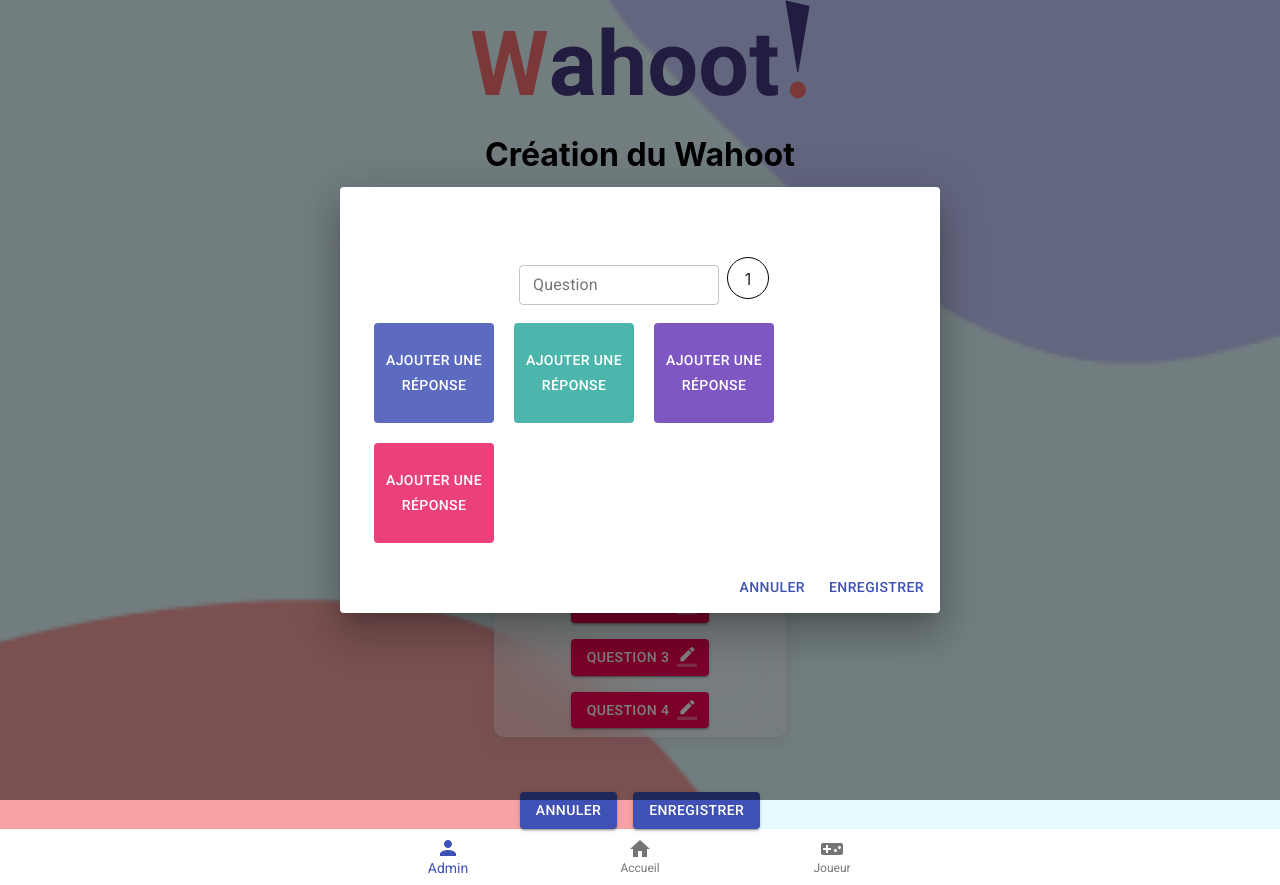
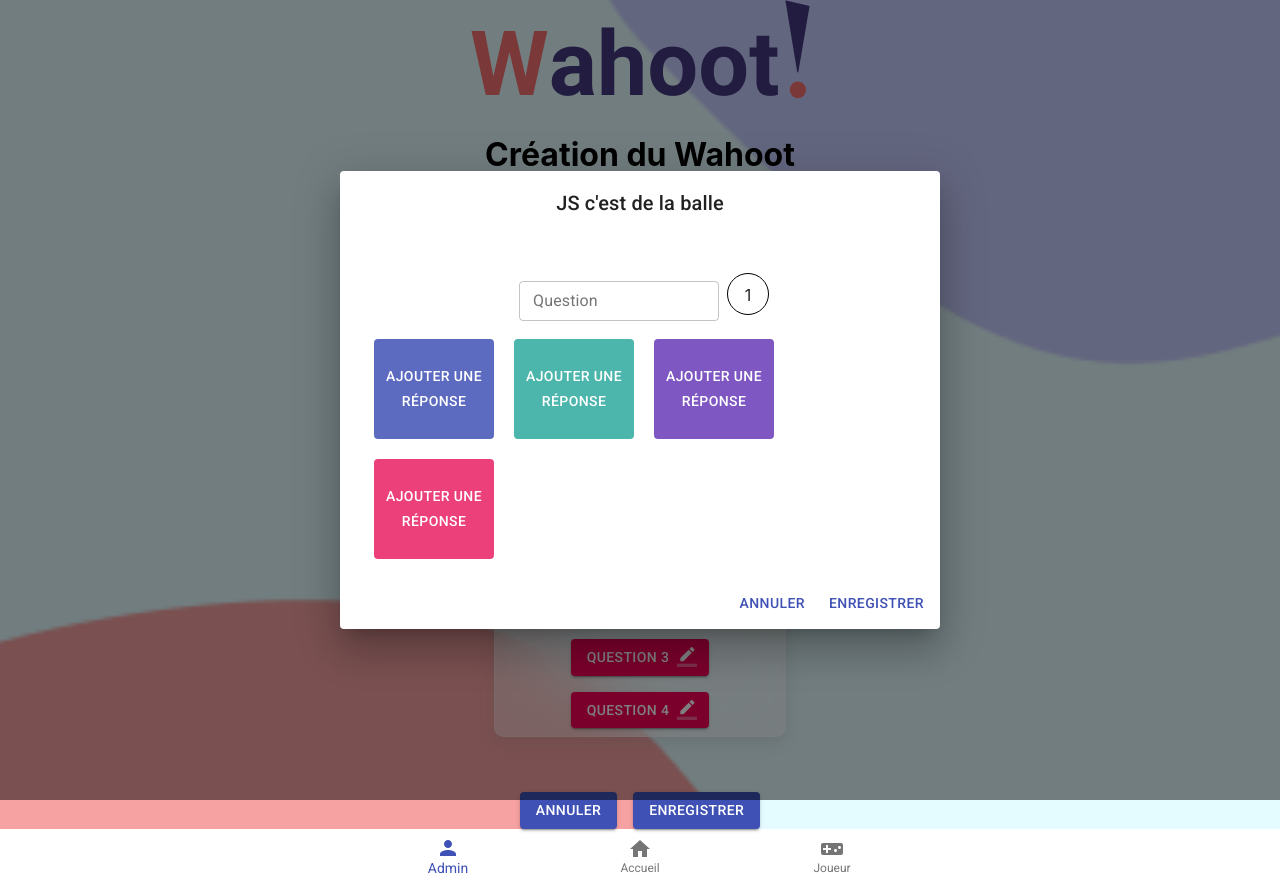
Before and after one commit to WildCodeSchool/bdx-wahoot, a React (Create React App) app in the folder wahoot/: page /wahoot-creation in a window 1280 px wide. Both pictures are taken after a click on the button "CRÉER UNE QUESTION". Built offline with nearby package versions, Linux system fonts and the light colour scheme.

Commit message:
titre question

```diff
--- a/wahoot/src/View/CreationWahoot/Components/ButtonQuestionCreation.jsx
+++ b/wahoot/src/View/CreationWahoot/Components/ButtonQuestionCreation.jsx
@@ -17,70 +17,7 @@ const useStyles = makeStyles((theme) => ({
   },
 }));
 
-const wahoots = {
-  _id: "123456",
-  titleWahoot: "Le JS c'est de la balle",
-  status: "Terminé",
-  endDate: "20/04/2021",
-  questions: [
-    {
-      _id: "ABC",
-      numberQuestion: "Q1",
-      questionText: "Lequel de ces langages existe ?",
-      answersList: [
-        {
-          _id: "12345678",
-          text: "JS",
-          isGoodAnswer: true,
-        },
-        {
-          _id: "8784",
-          text: "Var",
-          isGoodAnswer: false,
-        },
-        {
-          _id: "12345678",
-          text: "Toto",
-          isGoodAnswer: false,
-        },
-        {
-          _id: "8784",
-          text: "Tata",
-          isGoodAnswer: false,
-        },
-      ],
-    },
-    {
-      _id: "47256247",
-      numberQuestion: "Q2",
-      questionText: "Quels sont les props ?",
-      answersList: [
-        {
-          _id: "98759286",
-          text: "réponse 1",
-          isGoodAnswer: true,
-        },
-        {
-          _id: "454",
-          text: "Réponse 2",
-          isGoodAnswer: false,
-        },
-        {
-          _id: "98759286",
-          text: "réponse 3",
-          isGoodAnswer: false,
-        },
-        {
-          _id: "454",
-          text: "Réponse 4",
-          isGoodAnswer: false,
-        },
-      ],
-    },
-  ],
-};
-
-const ButtonQuestionCreation = ({ open, onClose, question }) => {
+const ButtonQuestionCreation = ({ open, onClose, question, titleQuestion }) => {
   let initialQuestion = {
     questionText: "",
     answersList: [
@@ -118,8 +55,6 @@ const ButtonQuestionCreation = ({ open, onClose, question }) => {
     setForm({ ...form, answersList: newAnswers });
   };
 
-  const [title, setTitle] = React.useState(wahoots);
-
   return (
     <div>
       <Dialog
@@ -129,7 +64,7 @@ const ButtonQuestionCreation = ({ open, onClose, question }) => {
         aria-labelledby="responsive-dialog-title"
       >
         <DialogTitle className={classes.title} id="responsive-dialog-title">
-          {title.title}
+          {titleQuestion}
         </DialogTitle>
         <DialogContent>
           <CreationQuestion
--- a/wahoot/src/View/CreationWahoot/CreationWahoot.jsx
+++ b/wahoot/src/View/CreationWahoot/CreationWahoot.jsx
@@ -8,8 +8,6 @@ import ButtonSave from "./Components/ButtonSave";
 import QuestionsW from "./Components/QuestionsW";
 import { makeStyles } from "@material-ui/core/styles";
 import { Button } from "@material-ui/core";
-
-
 
 const useStyles = makeStyles((theme) => ({
   container: {
@@ -27,7 +25,7 @@ const useStyles = makeStyles((theme) => ({
 
 const wahoots = {
   _id: "123456",
-  title: "Le JS c'est de la balle",
+  title: "JS c'est de la balle",
   status: "Terminé",
   endDate: "2022-05-13T22:30",
 };
@@ -90,9 +88,7 @@ const questions = [
 ];
 
 const CreationWahoot = () => {
-  const [form, setForm] = React.useState([]);
-  const [title, setTitle] = React.useState("");
-  const [endDate, setEndDate] = React.useState("");
+  const [form, setForm] = React.useState(wahoots);
 
   const [open, setOpen] = React.useState(false);
 
@@ -111,17 +107,6 @@ const CreationWahoot = () => {
   const handleClose = () => {
     setOpen(false);
   };
-
-  // const getWahoot = () => {
-  //   axios
-  //     .get("https://wahoot-api.herokuapp.com/wahoot")
-  //     .then((response) => response.data)
-  //     .then((data) => {
-  //       console.log(data);
-  //       setForm(data[0]);
-  //     })
-
-  // }
 
   const classes = useStyles();
 
@@ -151,7 +136,11 @@ const CreationWahoot = () => {
         <ButtonCancel />
         <ButtonSave />
       </div>
-      <ButtonQuestionCreation open={open} onClose={handleClose} />
+      <ButtonQuestionCreation
+        open={open}
+        onClose={handleClose}
+        titleQuestion={form.title}
+      />
       {/*<ModalQuestions/>*/}
     </div>
   );
--- a/wahoot/src/View/Home/Home.jsx
+++ b/wahoot/src/View/Home/Home.jsx
@@ -25,7 +25,7 @@ const useStyles = makeStyles((theme) => ({
 
 function Home() {
   const classes = useStyles();
-  const [form, setForm] = React.useState([]);
+  const [form, setForm] = React.useState("[]");
   const [title, setTitle] = React.useState("");
   const [endDate, setEndDate] = React.useState("");
 
@@ -37,14 +37,12 @@ function Home() {
         console.log(data);
         setForm(data[0]);
       });
-
   };
-
 
   return (
     <div className={classes.block}>
       <Link to="/admin">
-        <ButtonAdmin {...form} onClick={getWahoot}/>
+        <ButtonAdmin {...form} onClick={getWahoot} />
       </Link>
       <Link to="/home-player">
         <ButtonJoueur />
--- a/wahoot/src/View/StartGame/Components/QuestionsPlayer.jsx
+++ b/wahoot/src/View/StartGame/Components/QuestionsPlayer.jsx
@@ -1,12 +1,11 @@
+import { Card, CardContent, Typography } from "@material-ui/core";
+import React from "react";
 
-import { Card, CardContent, Typography } from '@material-ui/core';
-import React from 'react';
-import TitlePlayer from './TitlePlayer';
-
-const questionReps = [{
-    id:"123",
-    question : "Quel est le langage web ? ",
-}
+const questionReps = [
+  {
+    id: "123",
+    question: "Quel est le langage web ? ",
+  },
 ];
 
 const QuestionsPlayer = () => {
@@ -21,13 +20,10 @@ const QuestionsPlayer = () => {
               </CardContent>
             </Card>
           </div>
-                )
+        );
       })}
     </div>
-    )
+  );
 };
 
-
-
-
 export default QuestionsPlayer;
--- a/wahoot/src/View/StartGame/Components/TitlePlayer.jsx
+++ /dev/null
@@ -1,16 +0,0 @@
-import React, { useState } from 'react';
-
-
-
-const TitlePlayer = () => {
-
-
-    return (
-        <div>
-            {/* {title.title} */}
-
-        </div>
-    )
-};
-
-export default TitlePlayer;
--- a/wahoot/src/View/StartGame/StartGame.jsx
+++ b/wahoot/src/View/StartGame/StartGame.jsx
@@ -4,53 +4,49 @@ import ColorButtonPink from "./Components/ColorButtonPink";
 import ColorButtonTeal from "./Components/ColorButtonTeal";
 import QuestionsPlayer from "./Components/QuestionsPlayer";
 import Timer from "./Components/Timer";
-import TitlePlayer from "./Components/TitlePlayer";
-import { makeStyles } from '@material-ui/core/styles';
+import { makeStyles } from "@material-ui/core/styles";
 import { useState } from "react";
-
-//test
 
 const useStyles = makeStyles((theme) => ({
   block: {
     display: "flex",
     flexDirection: "column",
     alignItems: "center",
-    }
+  },
 }));
 
-
-const questionReps = [{
-    id:"123",
+const questionReps = [
+  {
+    id: "123",
     rep1: "CSS",
     rep2: "Français",
     rep3: "Anglais",
-    rep4: "Japonais"
-}
+    rep4: "Japonais",
+  },
 ];
 
 //tant que l'id est le même partour : titre, questions, réponses , peut on reprendre sur diff composants?
-const StartGame = () => {
-
-
+const StartGame = ({ titleQuestion }) => {
   const classes = useStyles();
   return (
     <div className={classes.block}>
-            <TitlePlayer />
+      <p> {titleQuestion}</p>
       {questionReps.map((qr) => {
         return (
-                    <div >
+          <div>
             <QuestionsPlayer />
-                        <p><Timer /></p>
-                        <ColorButtonIndigo >{qr.rep1}</ColorButtonIndigo>
-                        <ColorButtonPink >{qr.rep2}</ColorButtonPink>
-                        <ColorButtonDeepPurple >{qr.rep3}</ColorButtonDeepPurple>
-                        <ColorButtonTeal >{qr.rep4}</ColorButtonTeal>
+            <p>
+              <Timer />
+            </p>
+            <ColorButtonIndigo>{qr.rep1}</ColorButtonIndigo>
+            <ColorButtonPink>{qr.rep2}</ColorButtonPink>
+            <ColorButtonDeepPurple>{qr.rep3}</ColorButtonDeepPurple>
+            <ColorButtonTeal>{qr.rep4}</ColorButtonTeal>
           </div>
-                )
+        );
       })}
     </div>
-    )
+  );
 };
 
-
 export default StartGame;
```
Also changed, not shown: wahoot/src/View/ListWahoot/Components/CardsWahootList.jsx (line endings or trailing spaces), 1 other file (tests, documents, lock files or other folders). Lines whose indentation alone changed are shown as unchanged.
